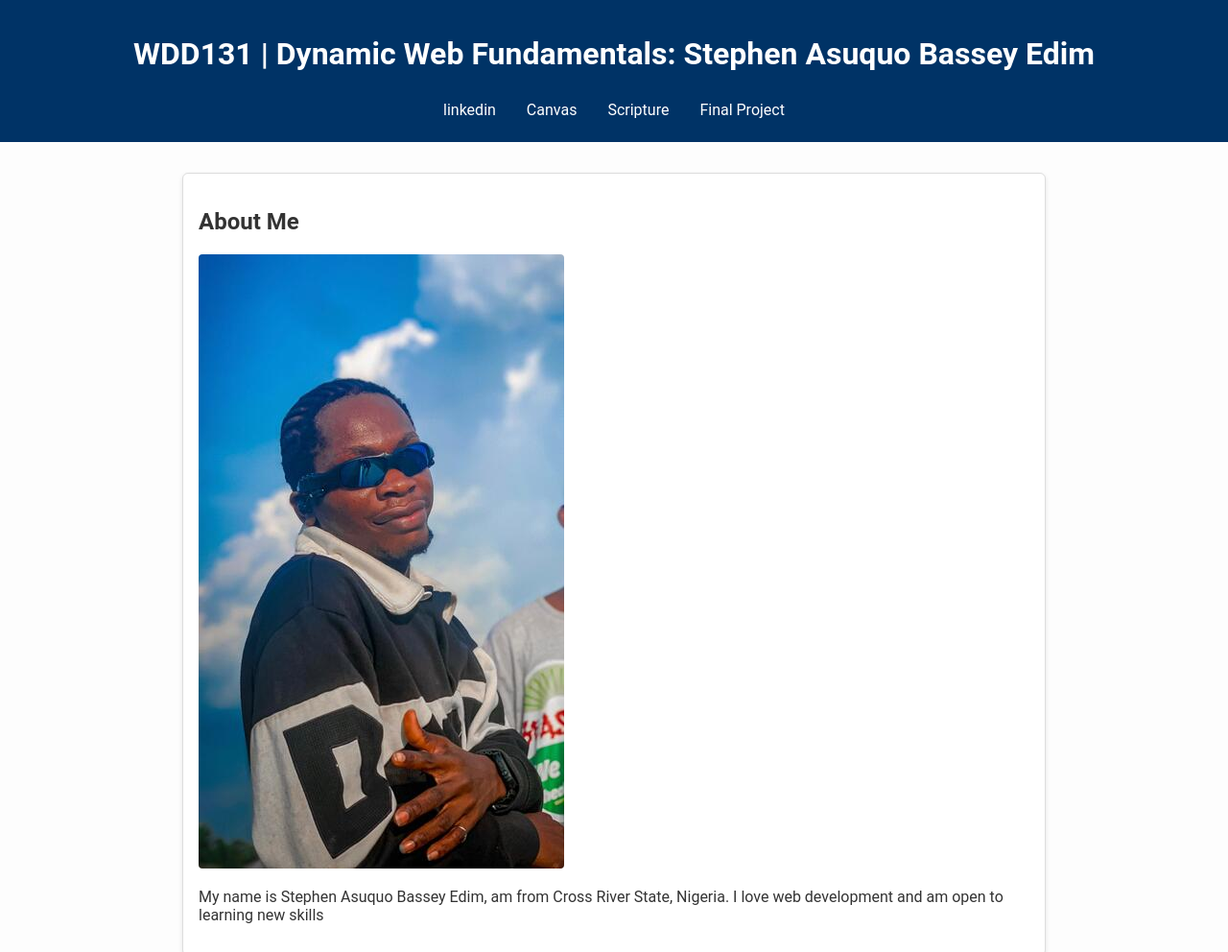
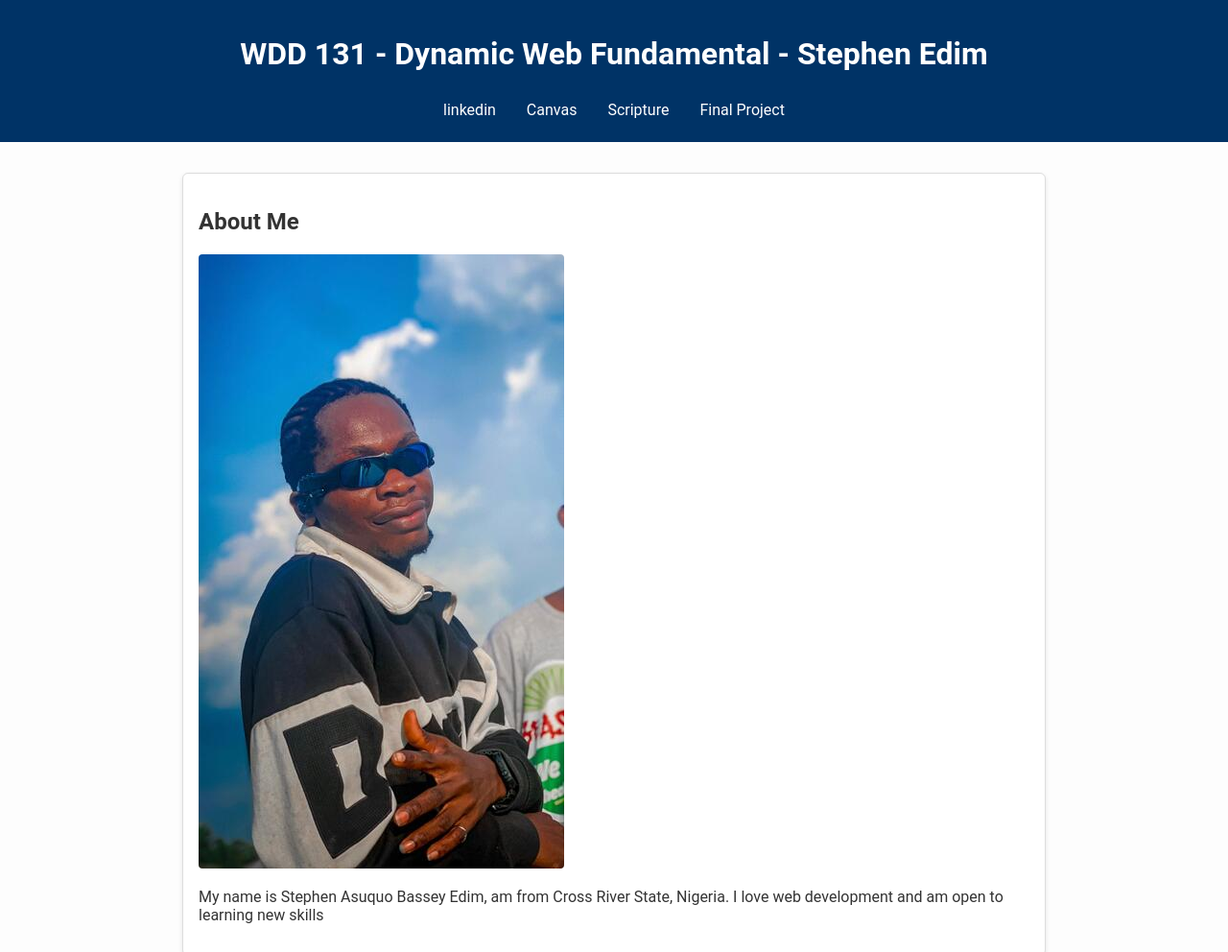
Before and after one commit to Steveedim/wdd131, a plain HTML site: page index.html in a window 1280 px wide. Shown: the top 992 px of the page at 96% size. Drawn offline with Linux system fonts and the light colour scheme; a web font is replaced by a local one.

Commit message:
Add files via upload

```diff
--- a/index.html
+++ b/index.html
@@ -14,7 +14,7 @@
 </head>
 <body>
     <header>
-        <h1>WDD131 | Dynamic Web Fundamentals: Stephen Asuquo Bassey Edim</h1>
+        <h1>WDD 131 - Dynamic Web Fundamental - Stephen Edim</h1>
         <nav>
             <a href="https://www.linkedin.com/in/stephen-edim-a92b30263/">linkedin</a>
             <a href="https://byupw.instructure.com/.">Canvas</a>
```
